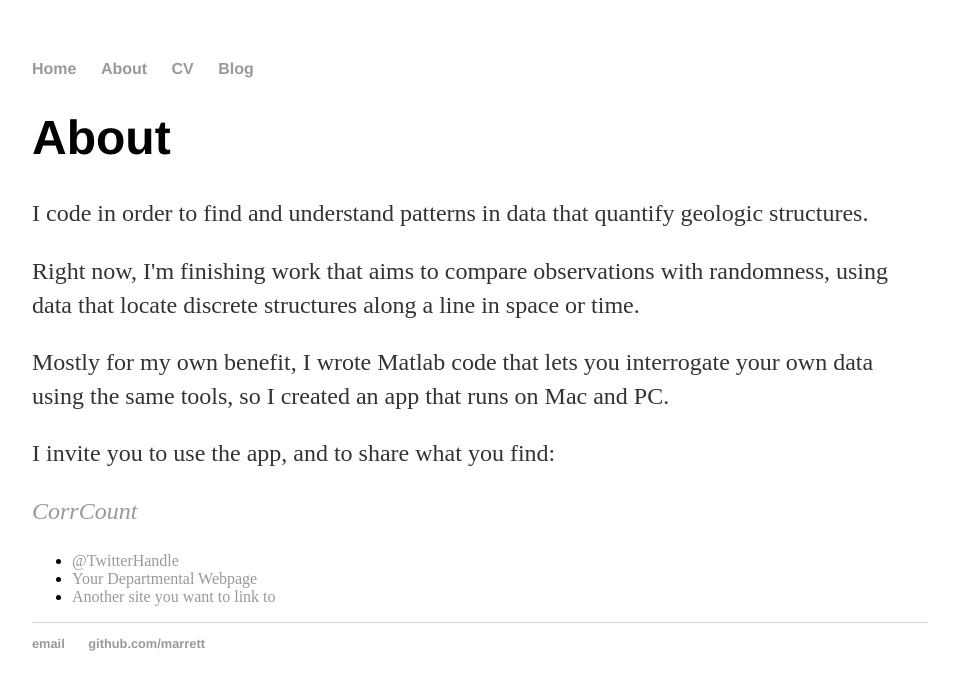
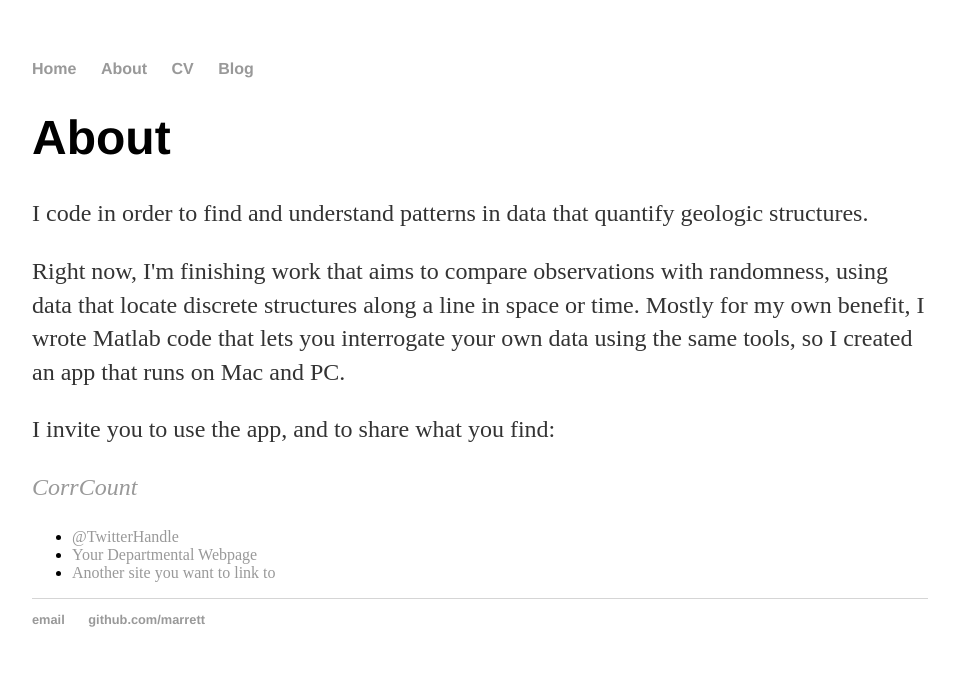
Before and after one commit to marrett/github.io, a Jekyll site: the page built from about/index.html, in a window 1280 px wide. Shown: the top 690 px of the page, without its empty margins (160-1115 px from the left). Built offline with Jekyll 4.4.1, drawn with Linux system fonts in a browser that asks for light colours.

```diff
--- a/about/index.html
+++ b/about/index.html
@@ -6,8 +6,7 @@ title: About Randy Marrett
 		<div class="about">
 			<h1>About</h1>
 			<p>I code in order to find and understand patterns in data that quantify geologic structures.</p>
-			<p>Right now, I'm finishing work that aims to compare observations with randomness, using data that locate discrete structures along a line in space or time.</p>
-			<p>Mostly for my own benefit, I wrote Matlab code that lets you interrogate your own data using the same tools, so I created an app that runs on Mac and PC.</p>
+			<p>Right now, I'm finishing work that aims to compare observations with randomness, using data that locate discrete structures along a line in space or time. Mostly for my own benefit, I wrote Matlab code that lets you interrogate your own data using the same tools, so I created an app that runs on Mac and PC.</p>
 			<p>I invite you to use the app, and to share what you find:</p>
 			<p><em><a href="https://github.com/marrett/CorrelationCount">CorrCount</a></em></p>
 
```
